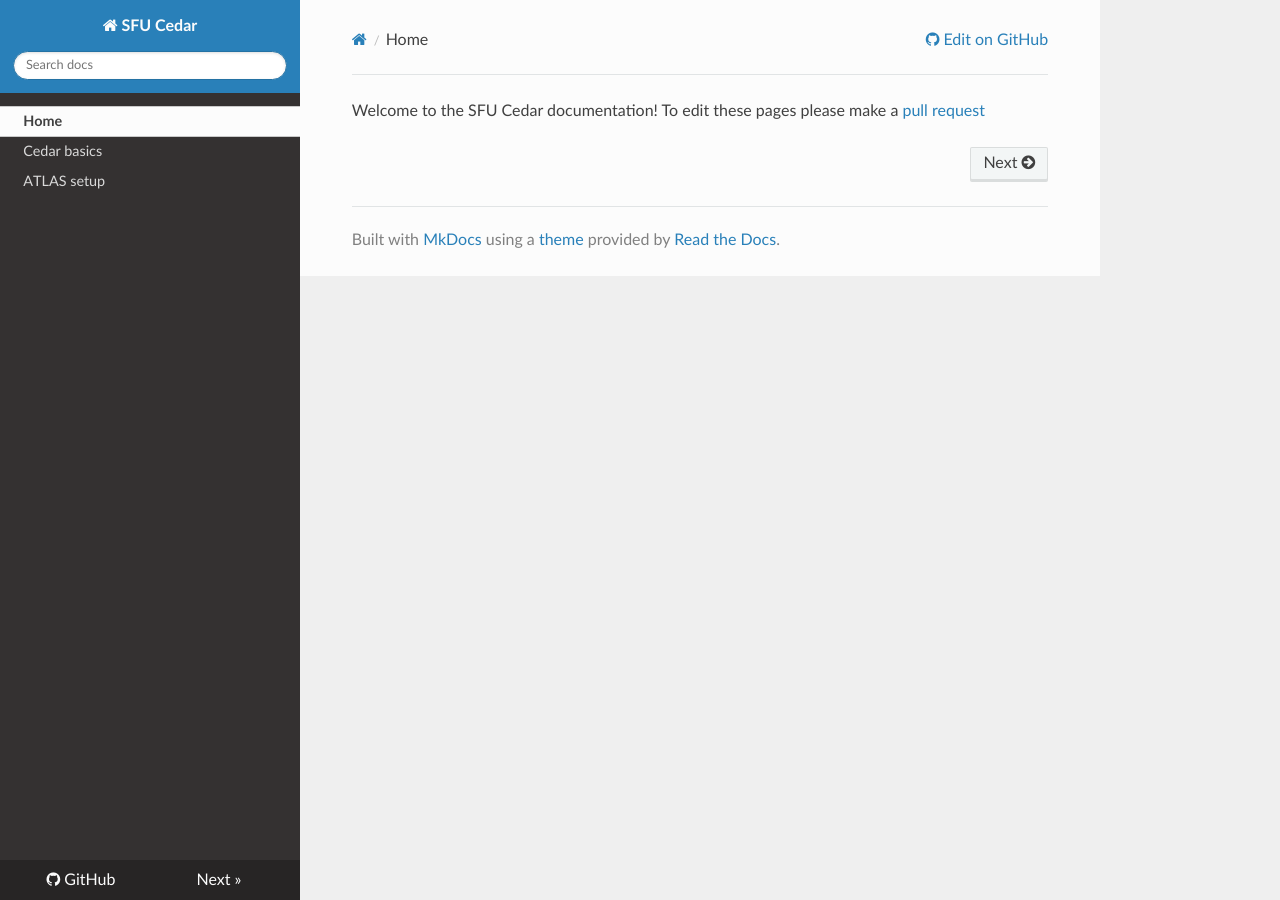
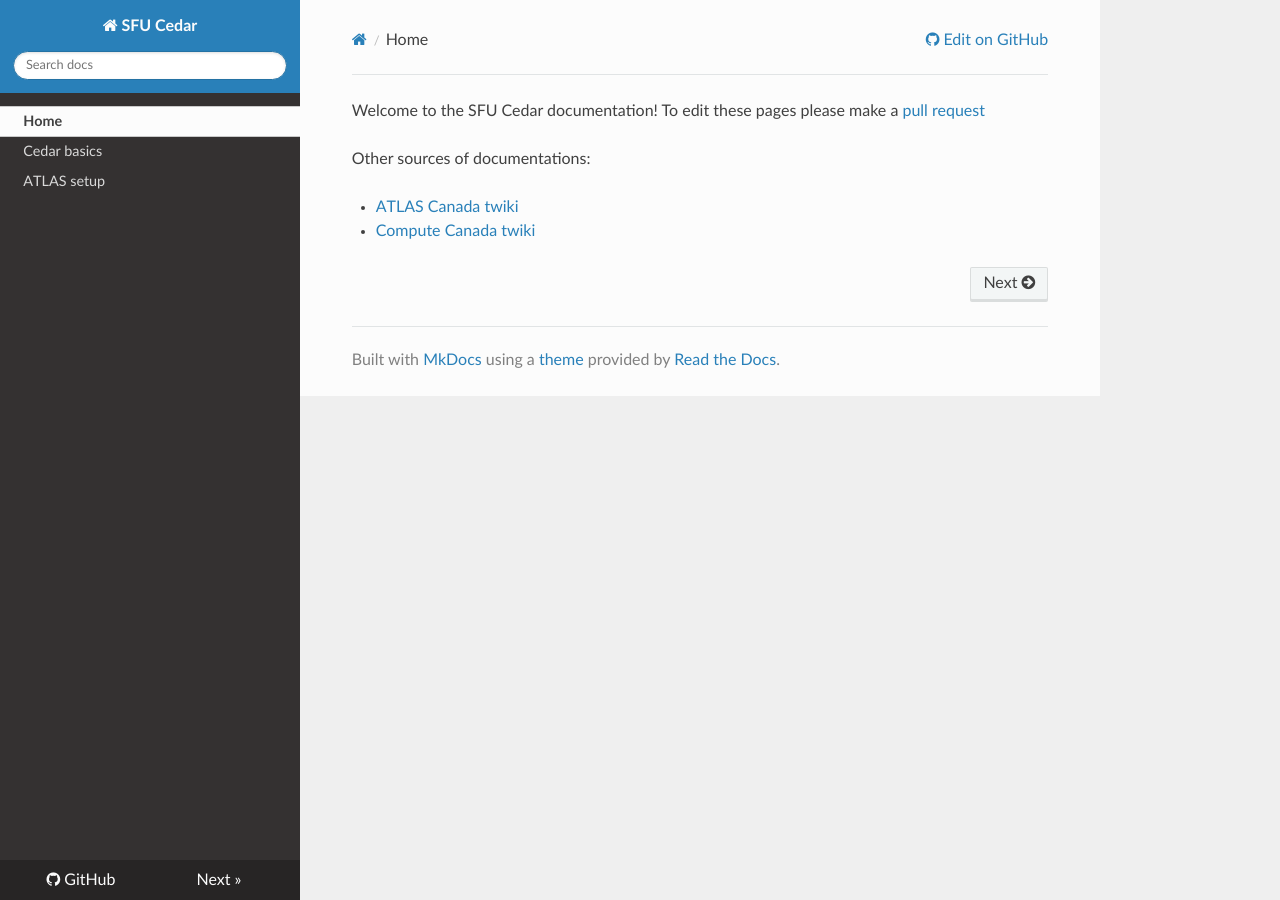
Before and after one commit to jburzy01/SFUCedarDocs, an MkDocs documentation site: the page built from docs/index.md, in a window 1280 px wide. Built offline with MkDocs 1.6.1, drawn with Linux system fonts in a browser that asks for light colours; nearby versions of some CDN libraries.

Commit message:
Update index.md

```diff
--- a/docs/index.md
+++ b/docs/index.md
@@ -1,2 +1,7 @@
 Welcome to the SFU Cedar documentation! To edit these pages please make a [pull
 request](https://github.com/jburzy01/SFUCedarDocs/compare)
+
+Other sources of documentations:
+
+* [ATLAS Canada twiki](https://twiki.atlas-canada.ca/bin/view/AtlasCanada/Containers#Batch_Jobs)
+* [Compute Canada twiki](https://docs.alliancecan.ca/wiki/Cedar)
```
